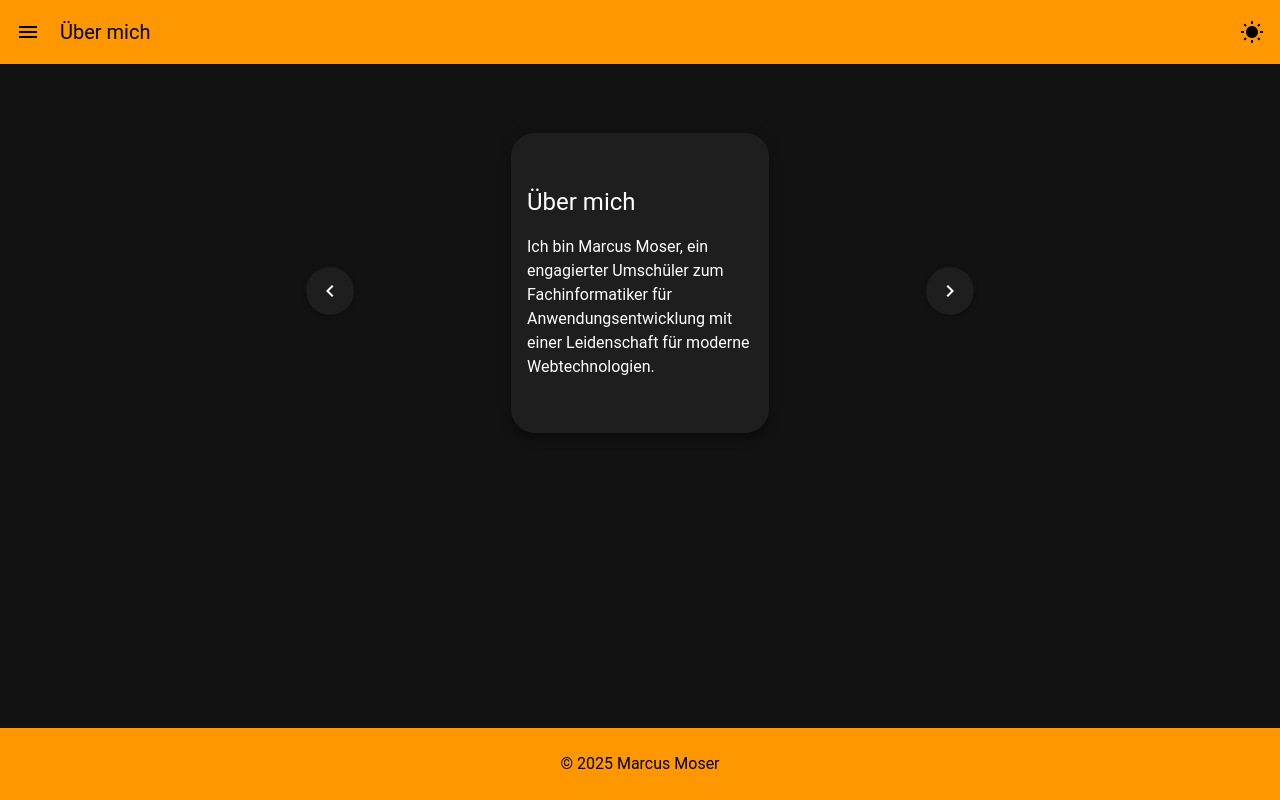
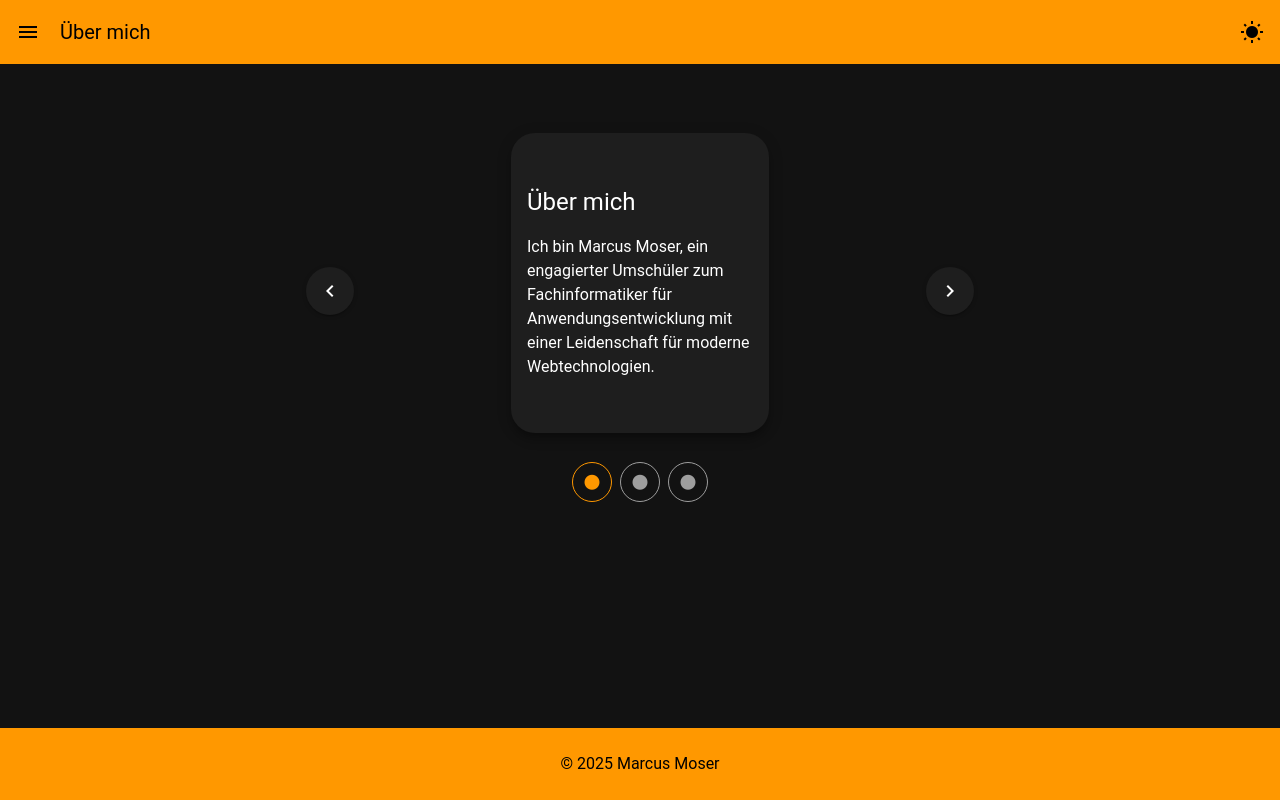
Before and after one commit to Mac80Mo/profile-website, a Vue app: page /about in a window 1280 px wide. Built offline with nearby package versions, Linux system fonts and the light colour scheme.

Commit message:
AboutView:Punktnavigation (Dots) ergänzt

```diff
--- a/src/views/AboutView.vue
+++ b/src/views/AboutView.vue
@@ -33,6 +33,22 @@
         <v-icon>mdi-chevron-right</v-icon>
       </v-btn>
     </v-row>
+
+    <!-- Dots Navigation -->
+    <v-row justify="center" class="mt-4">
+      <v-btn
+        v-for="(card, index) in cards"
+        :key="index"
+        icon
+        :color="currentSlide === index ? 'primary' : 'grey'"
+        @click="currentSlide = index"
+        variant="outlined"
+        size="small"
+        class="mx-1"
+      >
+        <v-icon>mdi-circle</v-icon>
+      </v-btn>
+    </v-row>
   </v-container>
 </template>
 
```
